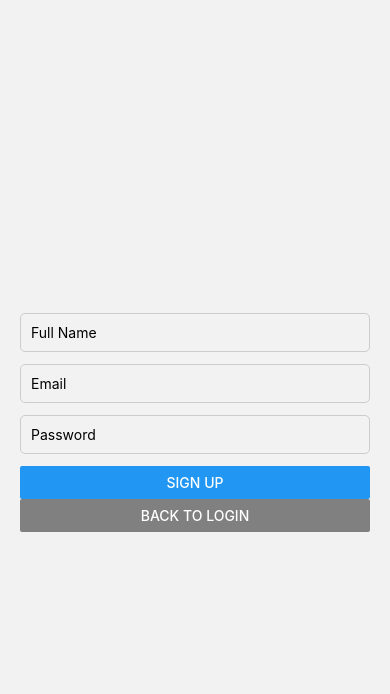
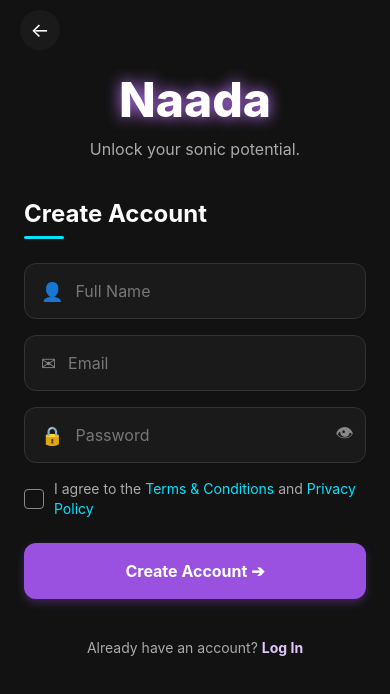
Before and after one commit to DharanaT567-del/Final-Year-Research-Project-, a React Native app in the folder apps/mobile/: screen /Signup in a window 390 px wide. Shown: the top 694 px of the page. Built offline with nearby package versions, Linux system fonts and the light colour scheme.

Commit message:
feat(auth): enhance SignupScreen with improved UI, validation, and loading state

```diff
--- a/apps/mobile/src/screens/SignupScreen.js
+++ b/apps/mobile/src/screens/SignupScreen.js
@@ -1,5 +1,5 @@
 import React, { useState, useContext } from 'react';
-import { View, TextInput, Button, StyleSheet, Alert } from 'react-native';
+import { View, Text, TextInput, TouchableOpacity, StyleSheet, ActivityIndicator, Alert, SafeAreaView, Platform, StatusBar } from 'react-native';
 import axiosClient from '../api/axiosClient';
 import { AuthContext } from '../context/AuthContext';
 
@@ -7,30 +7,275 @@ export default function SignupScreen({ navigation }) {
   const [name, setName] = useState('');
   const [email, setEmail] = useState('');
   const [password, setPassword] = useState('');
+  const [showPassword, setShowPassword] = useState(false);
+  const [agreed, setAgreed] = useState(false);
+  const [loading, setLoading] = useState(false);
   const { login } = useContext(AuthContext);
 
   const handleSignup = async () => {
+    if (!name || !email || !password) {
+      Alert.alert('Error', 'Please fill in all fields.');
+      return;
+    }
+    if (!agreed) {
+      Alert.alert('Error', 'Please agree to the Terms & Conditions.');
+      return;
+    }
+    setLoading(true);
     try {
       await axiosClient.post('/auth/signup', { name, email, password });
-      // Automatically log the user in right after a successful signup
       await login(email, password);
     } catch (error) {
       Alert.alert('Signup Error', error.response?.data?.message || 'Registration failed.');
+    } finally {
+      setLoading(false);
     }
   };
 
   return (
-    <View style={styles.container}>
-      <TextInput placeholder="Full Name" value={name} onChangeText={setName} style={styles.input} />
-      <TextInput placeholder="Email" value={email} onChangeText={setEmail} autoCapitalize="none" style={styles.input} />
-      <TextInput placeholder="Password" value={password} onChangeText={setPassword} secureTextEntry style={styles.input} />
-      <Button title="Sign Up" onPress={handleSignup} />
-      <Button title="Back to Login" onPress={() => navigation.navigate('Login')} color="gray" />
-    </View>
+    <SafeAreaView style={styles.container}>
+      <View style={styles.headerBar}>
+        <TouchableOpacity onPress={() => navigation.goBack()} style={styles.backButton}>
+          <Text style={styles.backButtonText}>←</Text>
+        </TouchableOpacity>
+      </View>
+
+      <View style={styles.content}>
+        <View style={styles.header}>
+          <Text style={styles.logoText}>Naada</Text>
+          <Text style={styles.tagline}>Unlock your sonic potential.</Text>
+        </View>
+
+        <View style={styles.titleContainer}>
+          <Text style={styles.titleText}>Create Account</Text>
+          <View style={styles.titleUnderline} />
+        </View>
+
+        <View style={styles.form}>
+          <View style={styles.inputContainer}>
+            <Text style={styles.icon}>👤</Text>
+            <TextInput
+              style={styles.input}
+              placeholder="Full Name"
+              placeholderTextColor="#777"
+              value={name}
+              onChangeText={setName}
+            />
+          </View>
+
+          <View style={styles.inputContainer}>
+            <Text style={styles.icon}>✉</Text>
+            <TextInput
+              style={styles.input}
+              placeholder="Email"
+              placeholderTextColor="#777"
+              value={email}
+              onChangeText={setEmail}
+              autoCapitalize="none"
+              keyboardType="email-address"
+            />
+          </View>
+
+          <View style={styles.inputContainer}>
+            <Text style={styles.icon}>🔒</Text>
+            <TextInput
+              style={styles.input}
+              placeholder="Password"
+              placeholderTextColor="#777"
+              value={password}
+              onChangeText={setPassword}
+              secureTextEntry={!showPassword}
+            />
+            <TouchableOpacity onPress={() => setShowPassword(!showPassword)}>
+              <Text style={styles.iconRight}>👁</Text>
+            </TouchableOpacity>
+          </View>
+
+          <View style={styles.checkboxContainer}>
+            <TouchableOpacity
+              style={[styles.checkbox, agreed && styles.checkboxChecked]}
+              onPress={() => setAgreed(!agreed)}
+            >
+              {agreed && <Text style={styles.checkmark}>✓</Text>}
+            </TouchableOpacity>
+            <Text style={styles.checkboxText}>
+              I agree to the <Text style={styles.linkText}>Terms & Conditions</Text> and <Text style={styles.linkText}>Privacy Policy</Text>
+            </Text>
+          </View>
+
+          <TouchableOpacity style={styles.signupButton} onPress={handleSignup} disabled={loading}>
+            {loading ? (
+              <ActivityIndicator color="#fff" />
+            ) : (
+              <Text style={styles.signupButtonText}>Create Account ➔</Text>
+            )}
+          </TouchableOpacity>
+        </View>
+
+        <View style={styles.footer}>
+          <Text style={styles.footerText}>Already have an account? </Text>
+          <TouchableOpacity onPress={() => navigation.navigate('Login')}>
+            <Text style={styles.footerLink}>Log In</Text>
+          </TouchableOpacity>
+        </View>
+      </View>
+    </SafeAreaView>
   );
 }
 
 const styles = StyleSheet.create({
-  container: { padding: 20, flex: 1, justifyContent: 'center' },
-  input: { borderWidth: 1, borderColor: '#ccc', padding: 10, marginBottom: 12, borderRadius: 5 }
+  container: {
+    flex: 1,
+    backgroundColor: '#121212',
+    paddingTop: Platform.OS === 'android' ? StatusBar.currentHeight : 0,
+  },
+  headerBar: {
+    paddingHorizontal: 20,
+    paddingTop: 10,
+    alignItems: 'flex-start',
+  },
+  backButton: {
+    width: 40,
+    height: 40,
+    borderRadius: 20,
+    backgroundColor: '#1a1a1a',
+    justifyContent: 'center',
+    alignItems: 'center',
+  },
+  backButtonText: {
+    color: '#fff',
+    fontSize: 20,
+    lineHeight: 22,
+  },
+  content: {
+    flex: 1,
+    paddingHorizontal: 24,
+    paddingTop: 20,
+  },
+  header: {
+    alignItems: 'center',
+    marginBottom: 40,
+  },
+  logoText: {
+    fontSize: 48,
+    fontWeight: '800',
+    color: '#fff',
+    textShadowColor: '#c074ff',
+    textShadowOffset: { width: 0, height: 0 },
+    textShadowRadius: 15,
+    marginBottom: 10,
+  },
+  tagline: {
+    fontSize: 16,
+    color: '#aaa',
+  },
+  titleContainer: {
+    marginBottom: 24,
+  },
+  titleText: {
+    fontSize: 24,
+    fontWeight: 'bold',
+    color: '#fff',
+  },
+  titleUnderline: {
+    height: 3,
+    width: 40,
+    backgroundColor: '#00e5ff',
+    marginTop: 8,
+    borderRadius: 2,
+  },
+  form: {
+    width: '100%',
+  },
+  inputContainer: {
+    flexDirection: 'row',
+    alignItems: 'center',
+    backgroundColor: '#1a1a1a',
+    borderWidth: 1,
+    borderColor: '#333',
+    borderRadius: 12,
+    marginBottom: 16,
+    paddingHorizontal: 16,
+    height: 56,
+  },
+  icon: {
+    fontSize: 18,
+    color: '#888',
+    marginRight: 12,
+  },
+  iconRight: {
+    fontSize: 18,
+    color: '#888',
+    marginLeft: 12,
+  },
+  input: {
+    flex: 1,
+    color: '#fff',
+    fontSize: 16,
+  },
+  checkboxContainer: {
+    flexDirection: 'row',
+    alignItems: 'center',
+    marginBottom: 24,
+    paddingRight: 10,
+  },
+  checkbox: {
+    width: 20,
+    height: 20,
+    borderWidth: 1,
+    borderColor: '#888',
+    borderRadius: 4,
+    marginRight: 10,
+    justifyContent: 'center',
+    alignItems: 'center',
+  },
+  checkboxChecked: {
+    backgroundColor: '#fff',
+    borderColor: '#fff',
+  },
+  checkmark: {
+    color: '#000',
+    fontSize: 14,
+    fontWeight: 'bold',
+  },
+  checkboxText: {
+    color: '#aaa',
+    fontSize: 14,
+    flex: 1,
+    lineHeight: 20,
+  },
+  linkText: {
+    color: '#00e5ff',
+  },
+  signupButton: {
+    backgroundColor: '#9b51e0',
+    borderRadius: 12,
+    height: 56,
+    justifyContent: 'center',
+    alignItems: 'center',
+    shadowColor: '#9b51e0',
+    shadowOffset: { width: 0, height: 4 },
+    shadowOpacity: 0.3,
+    shadowRadius: 8,
+    elevation: 5,
+  },
+  signupButtonText: {
+    color: '#fff',
+    fontSize: 16,
+    fontWeight: 'bold',
+  },
+  footer: {
+    flexDirection: 'row',
+    justifyContent: 'center',
+    marginTop: 40,
+  },
+  footerText: {
+    color: '#aaa',
+    fontSize: 14,
+  },
+  footerLink: {
+    color: '#e0c8ff',
+    fontSize: 14,
+    fontWeight: 'bold',
+  },
 });
```
